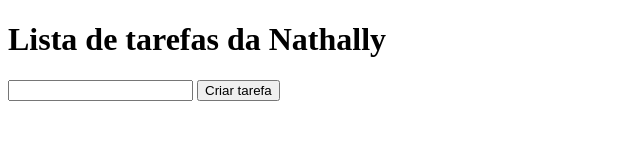
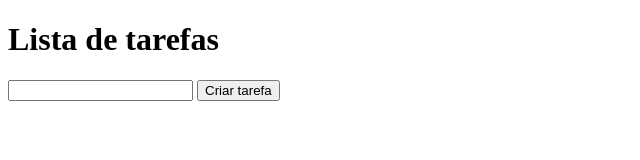
Before and after one commit to nathsouzadev/lista-tarefas-pretalab, a plain HTML site: page index.html in a window 1280 px wide. Shown: the whole page, without its empty margins (0-640 px from the left). Drawn offline with Linux system fonts and the light colour scheme.

Commit message:
Removendo nome

```diff
--- a/index.html
+++ b/index.html
@@ -7,7 +7,7 @@
     <title>Lista de tarefas</title>
 </head>
 <body>
-    <h1>Lista de tarefas da Nathally</h1>
+    <h1>Lista de tarefas</h1>
     <input type="text" id="nome-tarefa" />
     <button onclick="adicionarTarefa()">
         Criar tarefa
```
